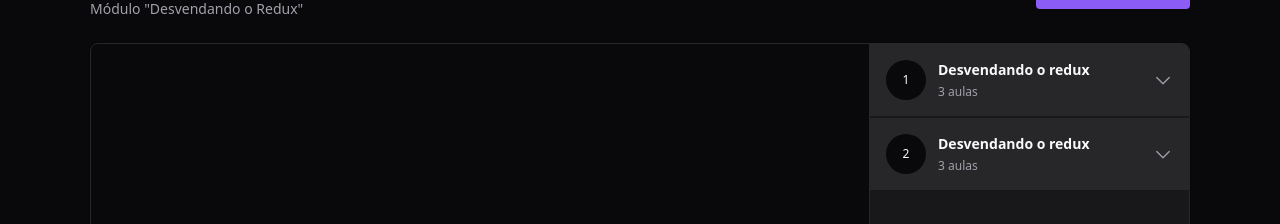
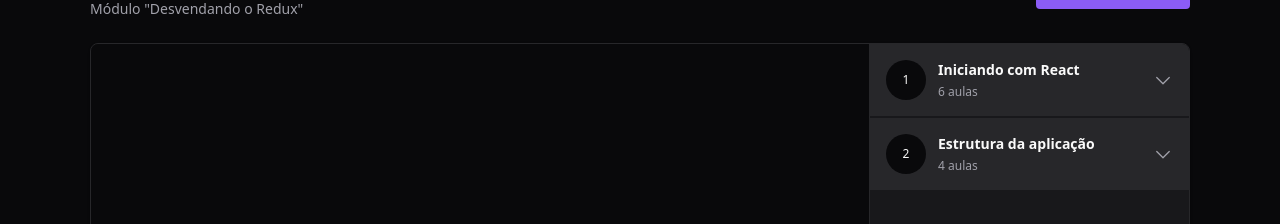
Before and after one commit to pedrocmoreira/ignite_react_redux_zustand, a React (Vite) app: page / in a window 1280 px wide. Shown: the part 177-401 px from the top of the page. Built offline with nearby package versions, Linux system fonts and the light colour scheme.

Commit message:
criando reducer do player

```diff
--- a/src/components/Module.tsx
+++ b/src/components/Module.tsx
@@ -2,6 +2,7 @@
 
 import { CaretDown } from "phosphor-react";
 import { Lesson } from "./Lesson";
+import { useAppSelector } from '../store';
 
 interface ModuleProps {
   moduleIndex: number;
@@ -10,6 +11,10 @@
 }
 
 export function Module({ moduleIndex, title, amountOfLessons }: ModuleProps) {
+  const lessons = useAppSelector((state) => {
+    return state.player.course.modules[moduleIndex].lessons;
+  })
+
   return (
     <Colapsible.Root className='group'>
       <Colapsible.Trigger className='flex w-full items-center gap-3 bg-zinc-800 p-4'>
@@ -27,7 +32,15 @@
 
       <Colapsible.Content>
         <nav className='relative flex flex-col gap-4 p-6'>
-          <Lesson title="Fundamentos do Redux" duration="09:30" />
+          {lessons.map((lesson) => {
+            return (
+              <Lesson
+                key={lesson.id}
+                title={lesson.title}
+                duration={lesson.duration}
+              />
+            )
+          })}
         </nav>
       </Colapsible.Content>
 
--- a/src/pages/Player.tsx
+++ b/src/pages/Player.tsx
@@ -3,13 +3,17 @@
 import { Header } from '../components/Header';
 import { Video } from '../components/Video';
 import { Module } from '../components/Module';
+import { useAppSelector } from '../store';
 
 export function Player() {
+  const modules = useAppSelector(state => {
+    return state.player.course.modules
+  })
+
   return (
     <div className="h-screen bg-zinc-950 text-zinc-50 flex justify-center items-center">
       <div className="flex w-[1100px] flex-col gap-6">
         <div className="flex items-center justify-between">
-          {/*HEADER */}
           <Header />
 
           <button className='flex items-center gap-2 rounded bg-violet-500 px-3 py-2 text-sm font-medium text-white hover:bg-violet-600'>
@@ -24,8 +28,16 @@
           </div>
 
           <aside className='w-80 absolute top-0 bottom-0 right-0 border-l border-zinc-800 bg-zinc-900 h-[600px] overflow-y-scroll scrollbar scrollbar-thin scrollbar-track-zinc-900 scrollbar-thumb-zinc-800 divide-y-2 divide-zinc-900'>
-            <Module moduleIndex={0} title='Desvendando o redux' amountOfLessons={3}/>
-            <Module moduleIndex={1} title='Desvendando o redux' amountOfLessons={3}/>
+            {modules.map((module, index) => {
+              return (
+                <Module
+                  key={module.id}
+                  moduleIndex={index}
+                  title={module.title}
+                  amountOfLessons={module.lessons.length}
+                />
+              )
+            })}
           </aside>
         </main>
       </div>
--- a/src/store/index.ts
+++ b/src/store/index.ts
@@ -1,7 +1,14 @@
+import { TypedUseSelectorHook, useSelector } from "react-redux";
 import { configureStore } from "@reduxjs/toolkit";
+import { player } from "./slices/player";
 
 export const store = configureStore({
   reducer: {
-
+    player
   }
 });
+
+
+export type RootState = ReturnType<typeof store.getState>;
+
+export const useAppSelector: TypedUseSelectorHook<RootState> = useSelector;
--- /dev/null
+++ b/src/store/slices/player.ts
@@ -0,0 +1,36 @@
+import { createSlice } from "@reduxjs/toolkit";
+
+const playerSlice = createSlice({
+  name: 'player',
+  initialState: {
+    course: {
+      modules: [
+        {
+          id: '1',
+          title: 'Iniciando com React',
+          lessons: [
+            { id: 'Jai8w6K_GnY', title: 'CSS Modules', duration: '13:45' },
+            { id: 'w-DW4DhDfcw', title: 'Estilização do Post', duration: '10:05' },
+            { id: 'D83-55LUdKE', title: 'Componente: Header', duration: '06:33' },
+            { id: 'W_ATsETujaY', title: 'Componente: Sidebar', duration: '09:12' },
+            { id: 'Pj8dPeameYo', title: 'CSS Global', duration: '03:23' },
+            { id: '8KBq2vhwbac', title: 'Form de comentários', duration: '11:34' },
+          ],
+        },
+        {
+          id: '2',
+          title: 'Estrutura da aplicação',
+          lessons: [
+            { id: 'gE48FQXRZ_o', title: 'Componente: Comment', duration: '13:45' },
+            { id: 'Ng_Vk4tBl0g', title: 'Responsividade', duration: '10:05' },
+            { id: 'h5JA3wfuW1k', title: 'Interações no JSX', duration: '06:33' },
+            { id: '1G0vSTqWELg', title: 'Utilizando estado', duration: '09:12' },
+          ],
+        },
+      ],
+    }
+  },
+  reducers: {}
+});
+
+export const player = playerSlice.reducer
```
